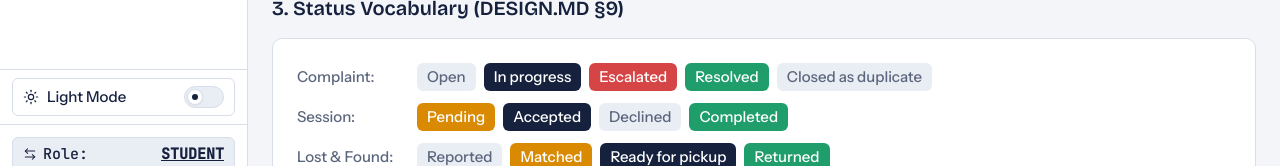
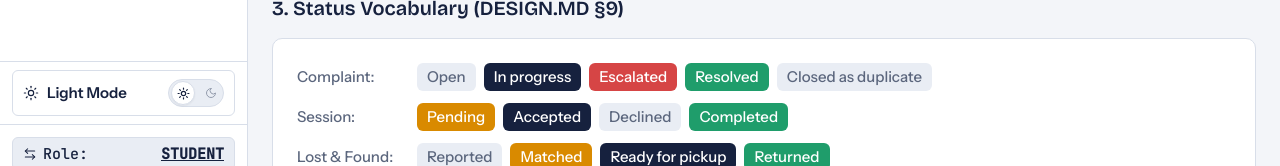
Before and after one commit to Shashwat2907/CEP-Project, a Next.js app: page / in a window 1280 px wide. Shown: the part 530-696 px from the top of the page. Built offline with nearby package versions, Linux system fonts and the light colour scheme.

Commit message:
feat(theme): smooth 28px sliding thumb animation for dark-light switch in both directions

```diff
--- a/src/shared/ui/status-cluster.tsx
+++ b/src/shared/ui/status-cluster.tsx
@@ -112,7 +112,7 @@ export function StatusCluster({
           {/* Sliding active pill background thumb */}
           <div
             className={cn(
-              'absolute top-0.5 bottom-0.5 w-[calc(50%-2px)] rounded-full bg-surface border border-border shadow-xs transition-transform duration-200 ease-out pointer-events-none',
+              'absolute top-0.5 bottom-0.5 w-[calc(50%-2px)] rounded-full bg-surface border border-border shadow-xs transition-transform duration-250 ease-out pointer-events-none',
               presence === 'in' ? 'left-0.5 translate-x-0' : 'left-0.5 translate-x-full'
             )}
           />
--- a/src/shared/ui/theme-toggle.tsx
+++ b/src/shared/ui/theme-toggle.tsx
@@ -115,7 +115,7 @@ export function ThemeToggle({ variant = 'icon', className, ...props }: ThemeTogg
       })
   }
 
-  // Sidebar variant: sliding switch above the profile card
+  // Sidebar variant: full-width bar with smooth sliding switch above profile
   if (variant === 'sidebar') {
     return (
       <button
@@ -124,11 +124,11 @@ export function ThemeToggle({ variant = 'icon', className, ...props }: ThemeTogg
         aria-checked={theme === 'dark'}
         onClick={toggleTheme}
         className={cn(
-          'w-full flex items-center justify-between px-2.5 py-1.5 rounded-sm border border-border bg-surface hover:bg-surface-sunken text-small text-ink transition-colors cursor-pointer select-none focus-visible:outline-2 focus-visible:outline-ink group',
+          'w-full flex items-center justify-between px-2.5 py-2 rounded-sm border border-border bg-surface hover:bg-surface-sunken text-small text-ink transition-colors cursor-pointer select-none focus-visible:outline-2 focus-visible:outline-ink group',
           className
         )}
         aria-label={theme === 'dark' ? 'Switch to light mode' : 'Switch to dark mode'}
-        title="Toggle dark / light appearance with circular ripple"
+        title="Toggle dark / light appearance with sliding animation"
         {...props}
       >
         <span className="flex items-center gap-2 font-medium">
@@ -137,23 +137,46 @@ export function ThemeToggle({ variant = 'icon', className, ...props }: ThemeTogg
           ) : (
             <Sun size={16} strokeWidth={1.75} className="text-ink" />
           )}
-          <span className="text-small text-ink">
+          <span className="text-small text-ink font-semibold">
             {theme === 'dark' ? 'Dark Mode' : 'Light Mode'}
           </span>
         </span>
 
-        {/* Sliding Switch Track */}
-        <div className="relative w-10 h-5.5 rounded-full bg-surface-sunken border border-border flex items-center p-0.5 transition-colors">
+        {/* Sliding Switch Track (56px width, 28px height) */}
+        <div className="relative w-14 h-7 rounded-full bg-surface-sunken border border-border p-0.5 flex items-center transition-colors shrink-0">
+          {/* Static track background glyphs */}
+          <div className="absolute inset-0 flex items-center justify-between px-1.5 pointer-events-none text-ink-muted">
+            <Sun
+              size={12}
+              strokeWidth={2}
+              className={cn(
+                'transition-opacity duration-200',
+                theme === 'light' ? 'opacity-0' : 'opacity-60'
+              )}
+            />
+            <Moon
+              size={12}
+              strokeWidth={2}
+              className={cn(
+                'transition-opacity duration-200',
+                theme === 'dark' ? 'opacity-0' : 'opacity-60'
+              )}
+            />
+          </div>
+
+          {/* Sliding Thumb (24px, glides 28px horizontally in both directions) */}
           <div
             className={cn(
-              'w-4 h-4 rounded-full bg-surface border border-border shadow-xs flex items-center justify-center transition-transform duration-200 ease-out',
-              theme === 'dark' ? 'translate-x-4.5 bg-ink text-on-ink border-ink' : 'translate-x-0'
+              'relative z-10 w-6 h-6 rounded-full shadow-xs flex items-center justify-center transition-transform duration-250 ease-out',
+              theme === 'dark'
+                ? 'translate-x-[28px] bg-ink text-highlight border border-ink'
+                : 'translate-x-0 bg-surface text-ink border border-border'
             )}
           >
             {theme === 'dark' ? (
-              <span className="w-1.5 h-1.5 rounded-full bg-highlight" />
+              <Moon size={13} strokeWidth={2.2} className="text-highlight" />
             ) : (
-              <span className="w-1.5 h-1.5 rounded-full bg-ink" />
+              <Sun size={13} strokeWidth={2.2} className="text-ink" />
             )}
           </div>
         </div>
@@ -161,7 +184,7 @@ export function ThemeToggle({ variant = 'icon', className, ...props }: ThemeTogg
     )
   }
 
-  // Icon / compact variant: sliding toggle switch
+  // Icon / compact variant: dedicated sliding toggle switch
   return (
     <button
       type="button"
@@ -169,23 +192,43 @@ export function ThemeToggle({ variant = 'icon', className, ...props }: ThemeTogg
       aria-checked={theme === 'dark'}
       onClick={toggleTheme}
       className={cn(
-        'relative inline-flex items-center w-12 h-7 rounded-full bg-surface-sunken border border-border p-0.5 transition-colors cursor-pointer select-none focus-visible:outline-2 focus-visible:outline-ink',
+        'relative inline-flex items-center w-14 h-7 rounded-full bg-surface-sunken border border-border p-0.5 transition-colors cursor-pointer select-none focus-visible:outline-2 focus-visible:outline-ink',
         className
       )}
       aria-label={theme === 'dark' ? 'Switch to light theme' : 'Switch to dark theme'}
       title={theme === 'dark' ? 'Switch to light theme' : 'Switch to dark theme'}
       {...props}
     >
+      <div className="absolute inset-0 flex items-center justify-between px-1.5 pointer-events-none text-ink-muted">
+        <Sun
+          size={12}
+          strokeWidth={2}
+          className={cn(
+            'transition-opacity duration-200',
+            theme === 'light' ? 'opacity-0' : 'opacity-60'
+          )}
+        />
+        <Moon
+          size={12}
+          strokeWidth={2}
+          className={cn(
+            'transition-opacity duration-200',
+            theme === 'dark' ? 'opacity-0' : 'opacity-60'
+          )}
+        />
+      </div>
       <div
         className={cn(
-          'w-5.5 h-5.5 rounded-full bg-surface border border-border shadow-xs flex items-center justify-center transition-transform duration-200 ease-out',
-          theme === 'dark' ? 'translate-x-5 bg-ink text-on-ink border-ink' : 'translate-x-0'
+          'relative z-10 w-6 h-6 rounded-full shadow-xs flex items-center justify-center transition-transform duration-250 ease-out',
+          theme === 'dark'
+            ? 'translate-x-[28px] bg-ink text-highlight border border-ink'
+            : 'translate-x-0 bg-surface text-ink border border-border'
         )}
       >
         {theme === 'dark' ? (
-          <Moon size={12} strokeWidth={2} className="text-highlight" />
+          <Moon size={13} strokeWidth={2.2} className="text-highlight" />
         ) : (
-          <Sun size={12} strokeWidth={2} className="text-ink" />
+          <Sun size={13} strokeWidth={2.2} className="text-ink" />
         )}
       </div>
     </button>
```
